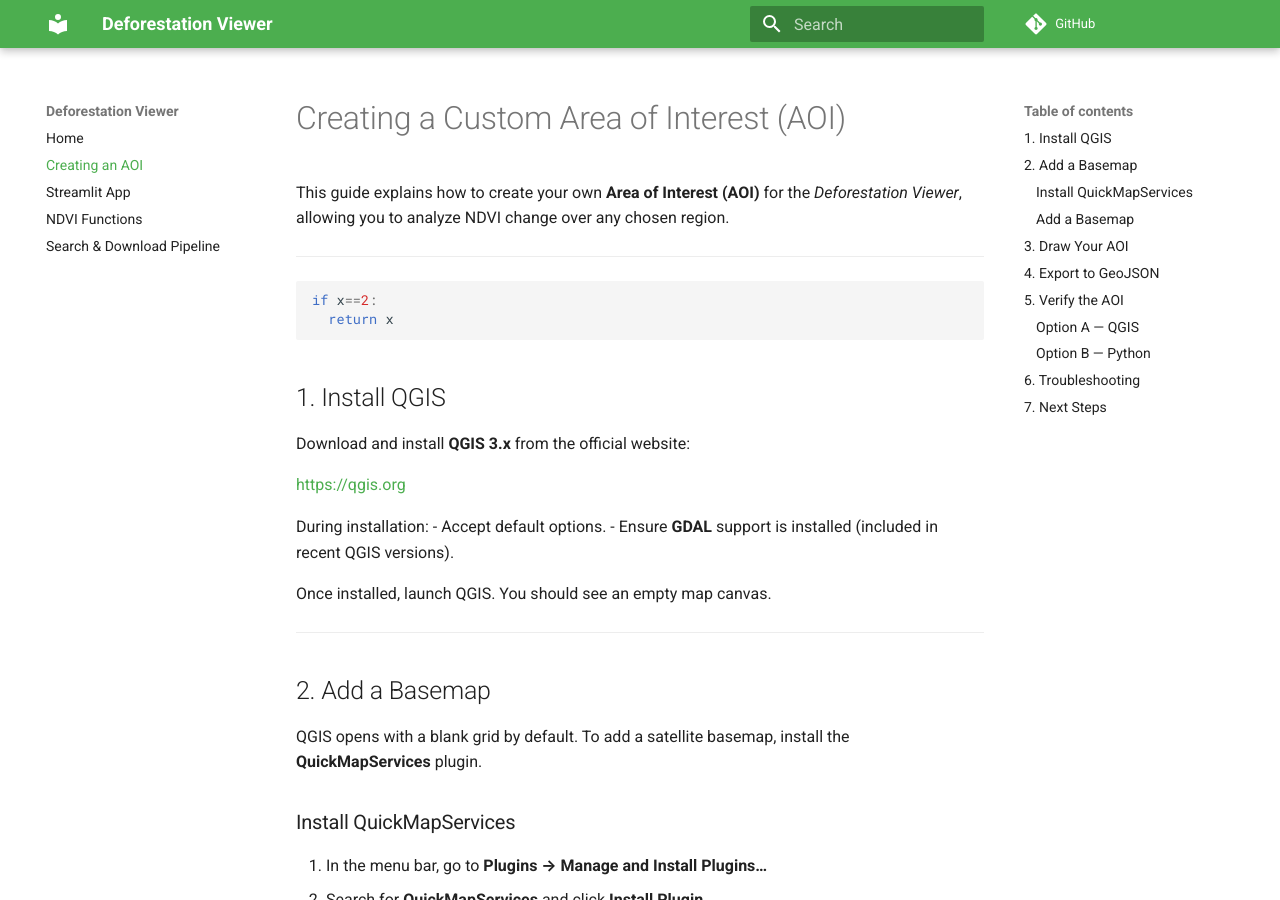
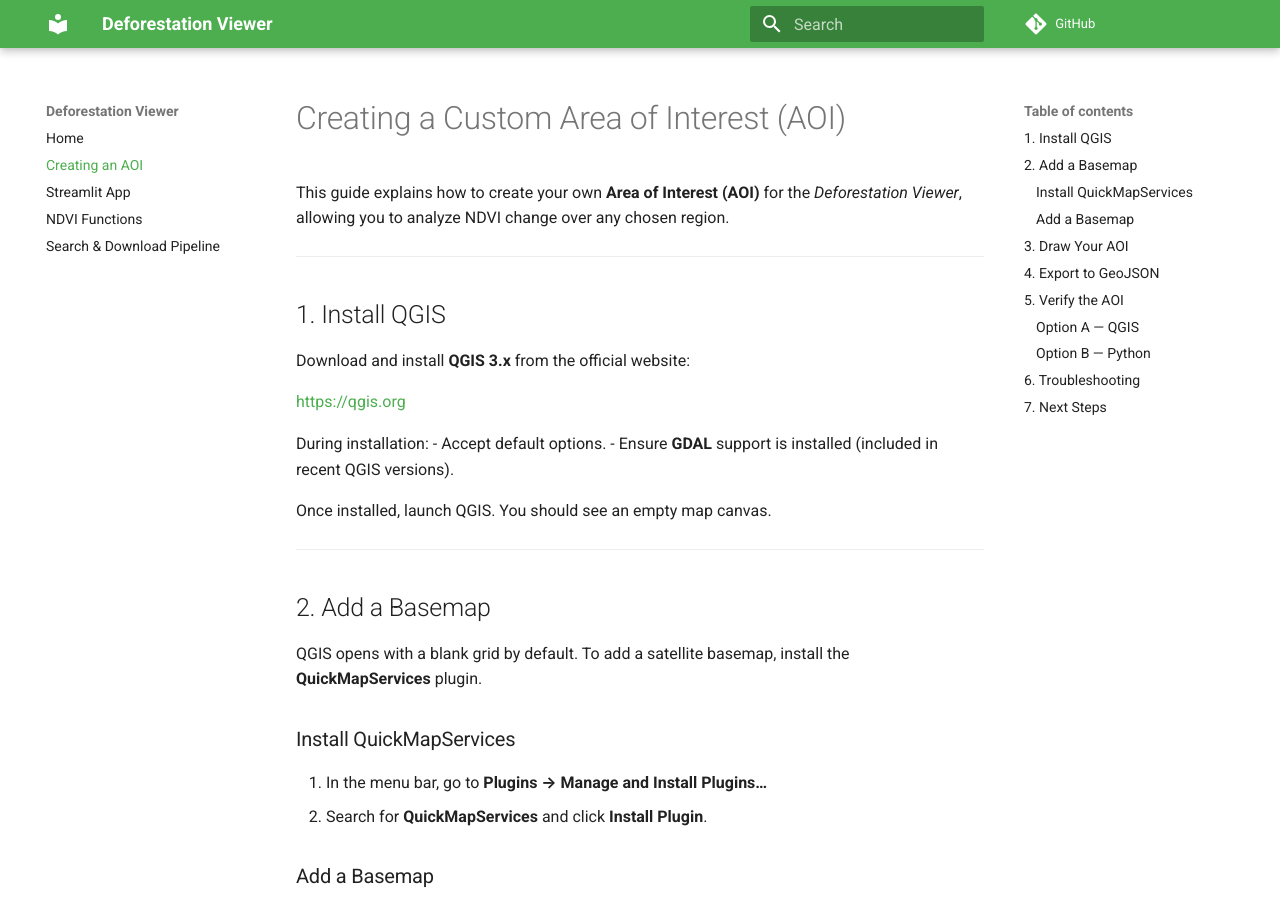
Before and after one commit to CryoAether/deforestation-viewer, an MkDocs documentation site: the page built from docs/create_aoi.md, in a window 1280 px wide and 900 px high. Built offline with MkDocs 1.6.1 and Material for MkDocs 9.7.7, drawn with Linux system fonts in a browser that asks for light colours; comment, search, counter and statistics services are not loaded.

Commit message:
Update create_aoi.md

````diff
--- a/docs/create_aoi.md
+++ b/docs/create_aoi.md
@@ -3,10 +3,6 @@
 This guide explains how to create your own **Area of Interest (AOI)** for the *Deforestation Viewer*, allowing you to analyze NDVI change over any chosen region.
 
 ---
-```python
-if x==2:
-  return x
-```
 
 
 ## 1. Install QGIS
````
